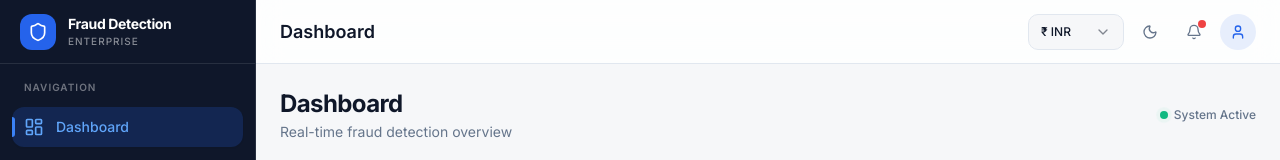
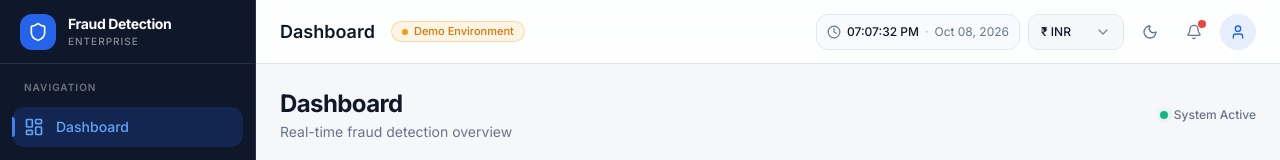
Before and after one commit to Krishnareddy2468/Market-Anomaly-Detection-System, a Next.js app: page / in a window 1280 px wide. Shown: the top 160 px of the page. Built offline with nearby package versions, Linux system fonts and the light colour scheme; no server answers.

Commit message:
Add Demo Environment badge and live clock; remove emoji from scanner

```diff
--- a/components/cards/live-scanner-card.tsx
+++ b/components/cards/live-scanner-card.tsx
@@ -23,7 +23,7 @@ function localISOTimestamp(hour: number, minute = 17): string {
 
 const DEMO_SCENARIOS = [
   {
-    label: '🚨 Suspicious: ₹76.7L at 2 AM, unknown IP',
+    label: 'Suspicious: ₹76.7L at 2 AM, unknown IP',
     payload: {
       transaction_id: `LIVE-${Date.now()}`,
       amount: 76_70_000,
@@ -46,7 +46,7 @@ const DEMO_SCENARIOS = [
     },
   },
   {
-    label: '✅ Normal: ₹2,850 grocery purchase',
+    label: 'Normal: ₹2,850 grocery purchase',
     payload: {
       transaction_id: `LIVE-${Date.now()}`,
       amount: 2_850,
@@ -69,7 +69,7 @@ const DEMO_SCENARIOS = [
     },
   },
   {
-    label: '⚠️  Velocity spike: 6 rapid ₹15L wire transfers',
+    label: 'Velocity spike: 6 rapid ₹15L wire transfers',
     payload: {
       transaction_id: `LIVE-${Date.now()}`,
       amount: 15_10_000,
--- a/components/top-bar.tsx
+++ b/components/top-bar.tsx
@@ -1,6 +1,7 @@
 'use client';
 
-import { Menu, User, Bell, Moon, Sun } from 'lucide-react'
+import { useEffect, useState } from 'react'
+import { Menu, User, Bell, Moon, Sun, Clock } from 'lucide-react'
 import { Button } from '@/components/ui/button'
 import { Select, SelectContent, SelectItem, SelectTrigger, SelectValue } from '@/components/ui/select'
 import { useCurrency } from '@/lib/contexts/currency-context'
@@ -9,6 +10,38 @@ import { useTheme } from 'next-themes'
 interface TopBarProps {
   pageTitle: string
   onMenuToggle: () => void
+}
+
+/** Live clock that ticks every second. Renders nothing until mounted to
+ *  avoid a server/client hydration mismatch. */
+function LiveClock() {
+  const [now, setNow] = useState<Date | null>(null)
+
+  useEffect(() => {
+    setNow(new Date())
+    const id = setInterval(() => setNow(new Date()), 1000)
+    return () => clearInterval(id)
+  }, [])
+
+  if (!now) {
+    // Reserve space so layout doesn't shift when the clock appears.
+    return <div className="hidden md:block w-[168px] h-9" aria-hidden />
+  }
+
+  const date = now.toLocaleDateString(undefined, { day: '2-digit', month: 'short', year: 'numeric' })
+  const time = now.toLocaleTimeString(undefined, { hour: '2-digit', minute: '2-digit', second: '2-digit', hour12: true })
+
+  return (
+    <div
+      className="hidden md:flex items-center gap-1.5 rounded-lg border border-border bg-muted/40 px-2.5 h-9 text-xs text-muted-foreground"
+      title="Current local time"
+    >
+      <Clock size={14} className="text-muted-foreground" />
+      <span className="font-medium text-foreground">{time}</span>
+      <span className="text-muted-foreground/70">·</span>
+      <span>{date}</span>
+    </div>
+  )
 }
 
 export function TopBar({ pageTitle, onMenuToggle }: TopBarProps) {
@@ -21,11 +54,17 @@ export function TopBar({ pageTitle, onMenuToggle }: TopBarProps) {
         <Button variant="ghost" size="icon" onClick={onMenuToggle} className="md:hidden h-9 w-9">
           <Menu size={18} />
         </Button>
-        <div>
-          <h2 className="text-lg font-semibold text-foreground">{pageTitle}</h2>
-        </div>
+        <h2 className="text-lg font-semibold text-foreground">{pageTitle}</h2>
+        <span
+          title="Demonstration instance running on seeded sample data"
+          className="hidden sm:inline-flex items-center gap-1.5 rounded-full border border-amber-500/30 bg-amber-500/10 px-2.5 py-1 text-[11px] font-medium leading-none text-amber-600 dark:text-amber-400"
+        >
+          <span className="h-1.5 w-1.5 rounded-full bg-amber-500" />
+          Demo Environment
+        </span>
       </div>
       <div className="flex items-center gap-2">
+        <LiveClock />
         <Select value={currency} onValueChange={(value) => setCurrency(value as 'INR' | 'USD' | 'EUR')}>
           <SelectTrigger className="w-24 h-9 text-xs font-medium border-border">
             <SelectValue placeholder="Currency" />
```
